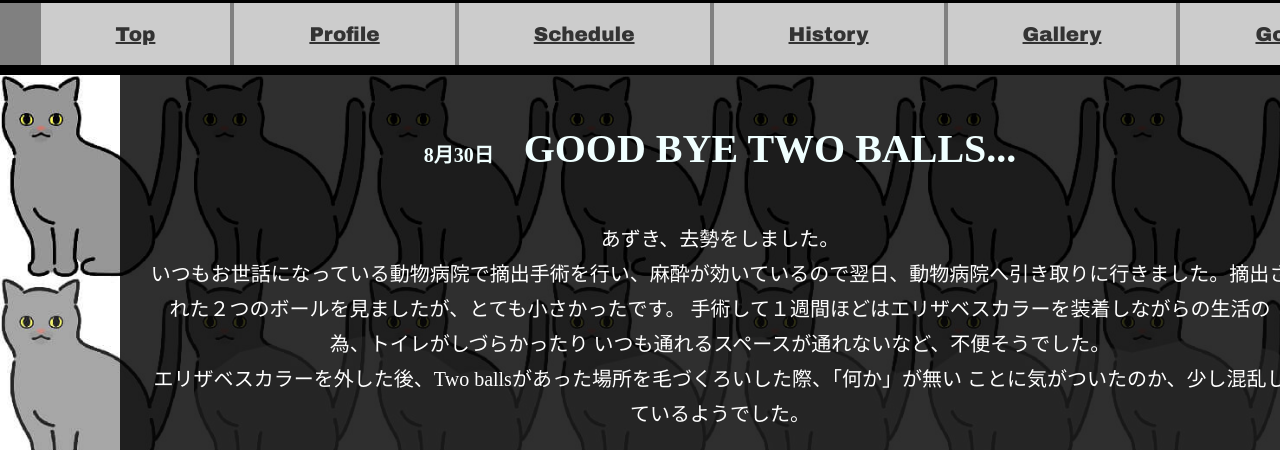
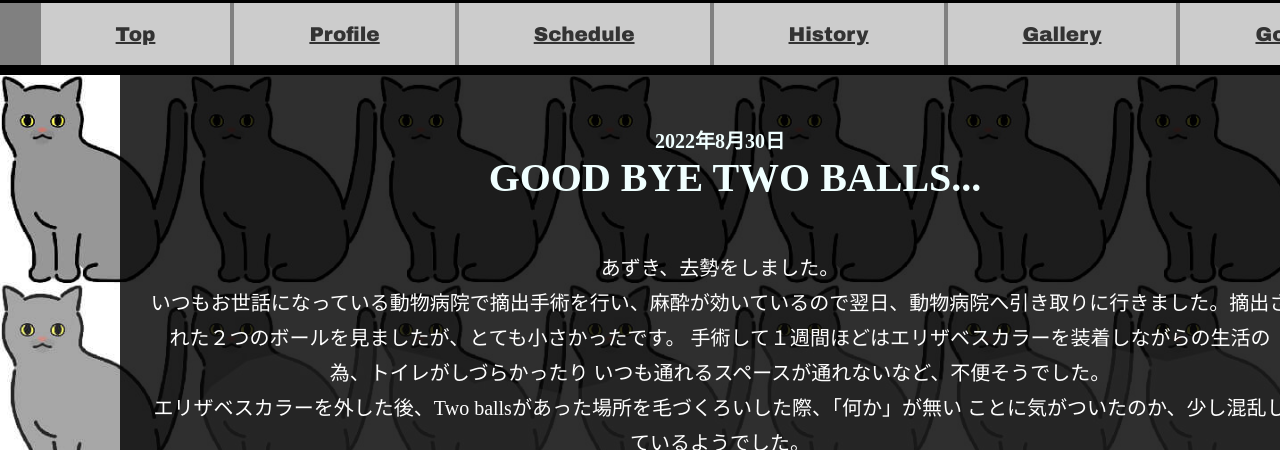
Before and after one commit to yuuki106/20220830azuki_twoballs, a plain HTML site: page index.html in a window 1280 px wide. Shown: the part 77-527 px from the top of the page. Drawn offline with Linux system fonts and the light colour scheme.

Commit message:
Update index.html

```diff
--- a/index.html
+++ b/index.html
@@ -30,7 +30,7 @@
 
     <div class="news-wrapper">
       <div class="news-text">
-        <h1>8月30日<span>GOOD BYE TWO BALLS...</span></h1>
+        <h1>2022年8月30日<br class="phone-only"><span>GOOD BYE TWO BALLS...</span></h1>
         <p>あずき、去勢をしました。<br>
         いつもお世話になっている動物病院で摘出手術を行い、麻酔が効いているので翌日、動物病院へ引き取りに行きました。摘出された２つのボールを見ましたが、とても小さかったです。
         手術して１週間ほどはエリザベスカラーを装着しながらの生活の為、トイレがしづらかったり
```
